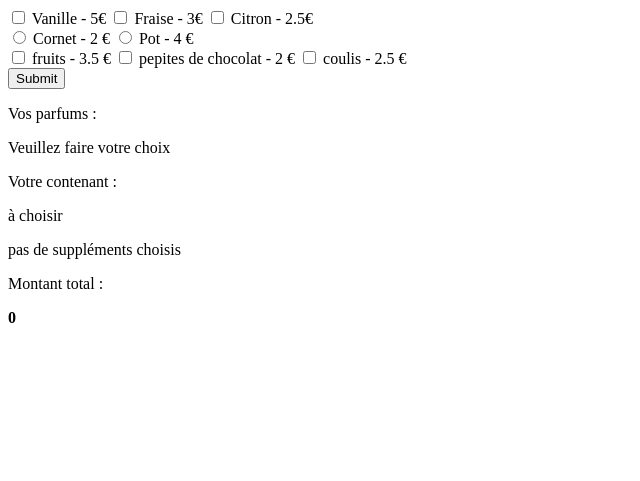
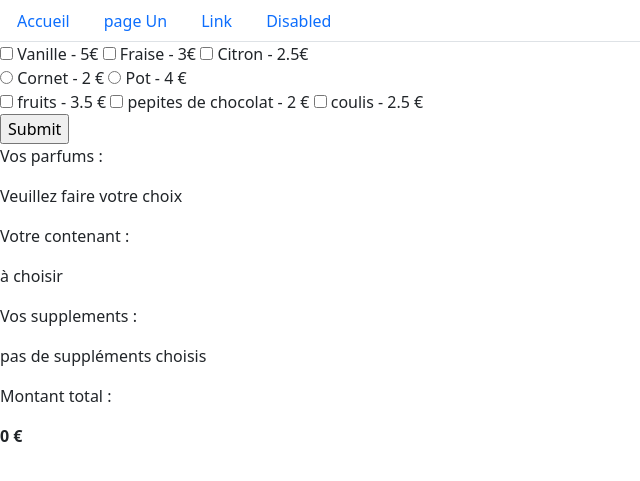
Before and after one commit to D4v1d38/autodidacte, a PHP site: page / in a window 1280 px wide. Shown: the top 481 px of the page, without its empty margins (0-640 px from the left). Run offline with PHP 8.4, Linux system fonts and the light colour scheme.

Commit message:
Ajout exercices php menu active

```diff
--- a/exercices/php form checkbox dynamique/functions.php
+++ b/exercices/php form checkbox dynamique/functions.php
@@ -30,3 +30,14 @@ function radio(string $name, string $value, array $data):string{
     return
     '<input type="radio" name="'.$name.'" value="'.$value.'" '. $chekAttr .' />';
 }
+
+function navMenu(string $link, string $name):string{
+    $classe = 'nav-link';
+    $racineDossier = '/php form checkbox dynamique/';
+
+    if($_SERVER['SCRIPT_NAME'] === $racineDossier.$link){
+        $classe .= ' active';
+    }
+
+    return '<a class="'.$classe.'" href="'.$racineDossier.$link.'">'.$name.'</a>';
+}
--- a/exercices/php form checkbox dynamique/index.php
+++ b/exercices/php form checkbox dynamique/index.php
@@ -60,6 +60,20 @@ if(isset($_GET['mon_supplement'])){
 
 
 <!--HTML-->
+<!DOCTYPE html>
+<html lang="en">
+<head>
+    <meta charset="UTF-8">
+    <meta http-equiv="X-UA-Compatible" content="IE=edge">
+    <meta name="viewport" content="width=device-width, initial-scale=1.0">
+    <link href="https://cdn.jsdelivr.net/npm/bootstrap@5.2.0-beta1/dist/css/bootstrap.min.css" rel="stylesheet" integrity="sha384-0evHe/X+R7YkIZDRvuzKMRqM+OrBnVFBL6DOitfPri4tjfHxaWutUpFmBp4vmVor" crossorigin="anonymous">
+    <script src="https://cdn.jsdelivr.net/npm/bootstrap@5.2.0-beta1/dist/js/bootstrap.bundle.min.js" integrity="sha384-pprn3073KE6tl6bjs2QrFaJGz5/SUsLqktiwsUTF55Jfv3qYSDhgCecCxMW52nD2" crossorigin="anonymous"></script>
+    <title>Exercie PHP</title>
+</head>
+<body>
+
+    <!-- intégration du menu  -->
+    <?php require "menu.php" ?>
 
     <!-- Formulaire-->
     <form action="" method="GET">
@@ -108,7 +122,7 @@ if(isset($_GET['mon_supplement'])){
     <p> <?= htmlspecialchars($monContenant) ?> </p>
 
 
-
+    <p>Vos supplements :</p>
     <?php if($mesSupplements):?>
     <ul>
         <?php foreach($mesSupplements as $choix) :?>
@@ -122,4 +136,7 @@ if(isset($_GET['mon_supplement'])){
 
 
     <p>Montant total :</p>
-<strong><?= htmlspecialchars($prixTotal) ?></strong>
+   <strong><?= htmlspecialchars($prixTotal) .' €' ?></strong>
+
+</body>
+</html>
--- /dev/null
+++ b/exercices/php form checkbox dynamique/menu.php
@@ -0,0 +1,17 @@
+
+<nav>
+    <ul class="nav nav-tabs">
+    <li class="nav-item">
+       <?= navMenu('index.php','Accueil'); ?>
+    </li>
+    <li class="nav-item">
+        <?= navMenu('page1.php','page Un'); ?>
+    </li>
+    <li class="nav-item">
+        <a class="nav-link " href="#">Link</a>
+    </li>
+    <li class="nav-item">
+        <a class="nav-link ">Disabled</a>
+    </li>
+    </ul>
+</nav>
```
Also changed, not shown: exercices/php form checkbox dynamique/index.html (deleted, +0 -13 lines), exercices/php form checkbox dynamique/page1.php (added, +25 -0 lines). Lines whose indentation alone changed are shown as unchanged.
